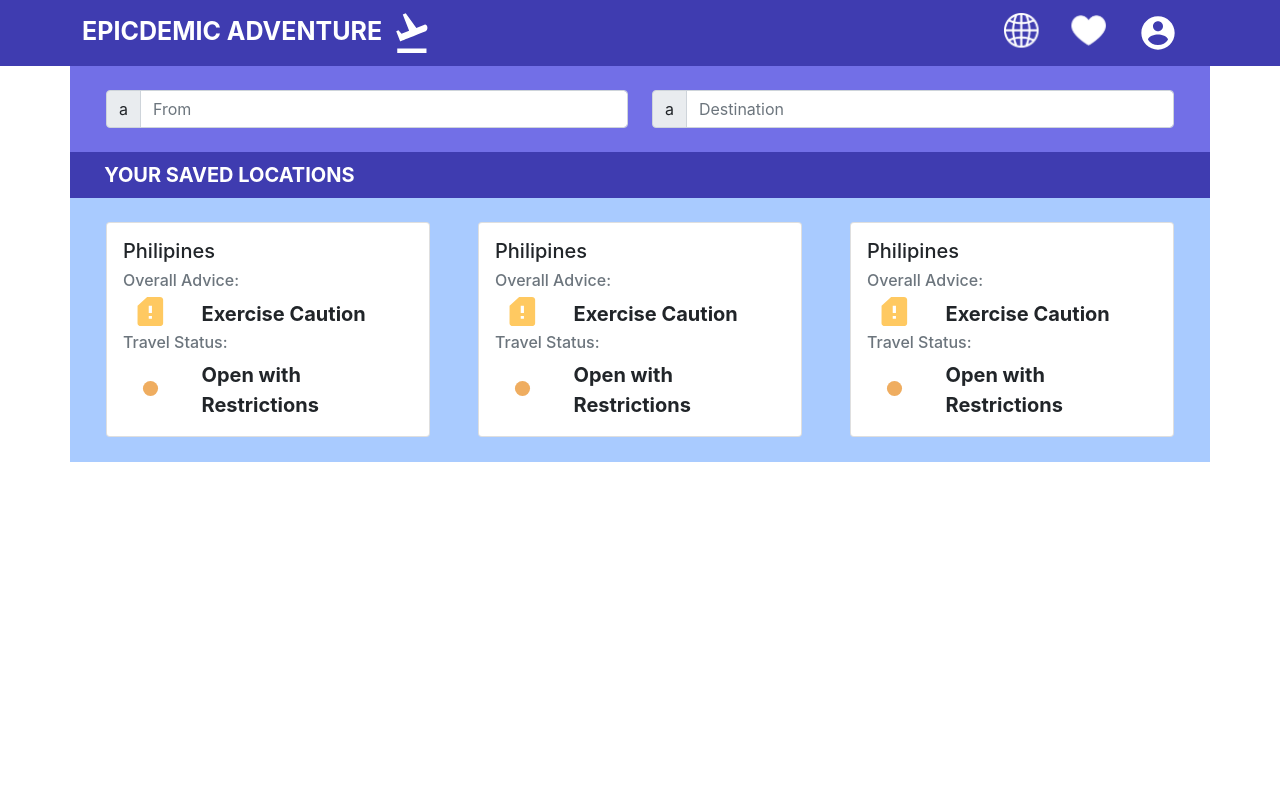
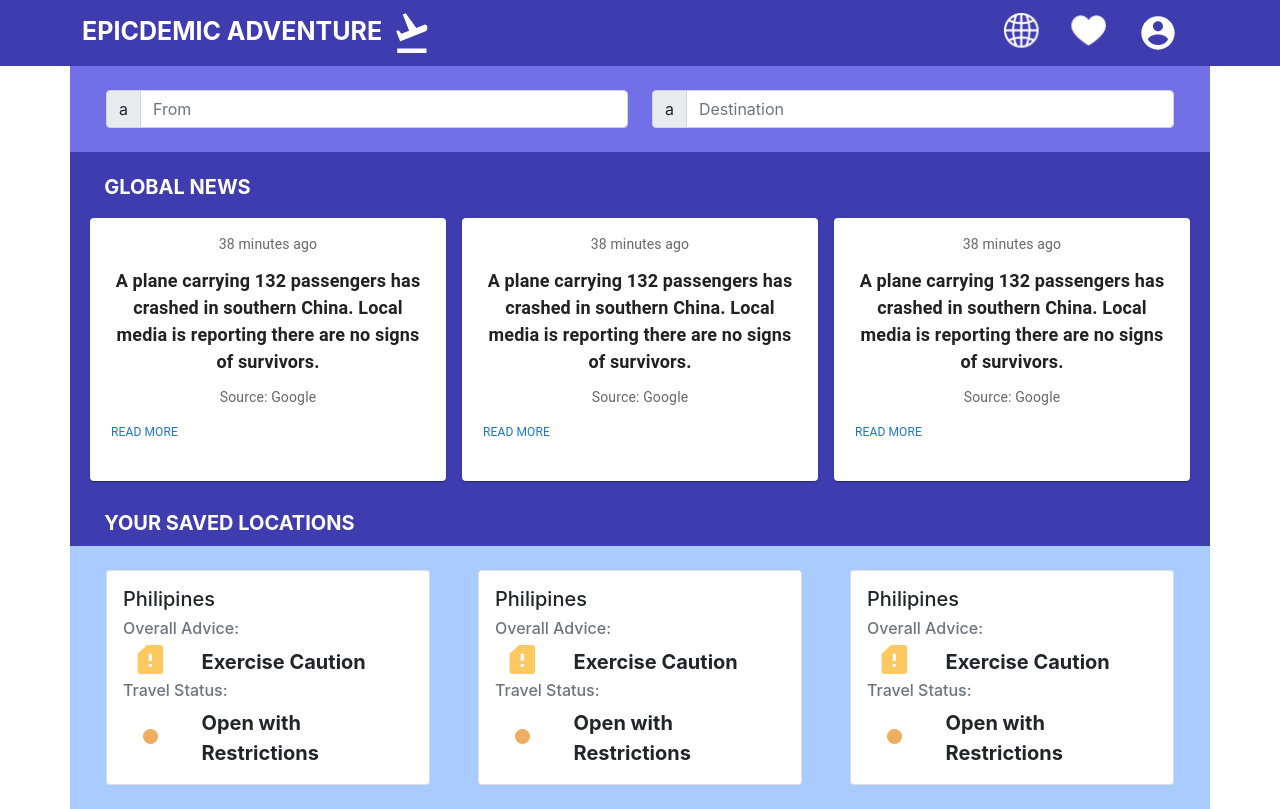
Before and after one commit to sophiac6410/SENG3011_EpicDemic, a React (Create React App) app in the folder PHASE_2/Application_SourceCode/epicdemic/: page / in a window 1280 px wide. Built offline with nearby package versions, Linux system fonts and the light colour scheme.

Commit message:
need to do diff divs

```diff
--- /dev/null
+++ b/PHASE_2/Application_SourceCode/epicdemic/src/components/NewsBar.js
@@ -0,0 +1,60 @@
+import React from "react";
+import NewsCard from "./NewsCard";
+import Carousel from "react-multi-carousel";
+import "react-multi-carousel/lib/styles.css";
+import "../styles/Home.css"
+import { Row } from "react-bootstrap";
+import Grid from '@mui/material/Grid';
+import Box from '@mui/material/Box';
+
+const responsive = {
+    superLargeDesktop: {
+      // the naming can be any, depends on you.
+      breakpoint: { max: 4000, min: 3000 },
+      items: 5
+    },
+    desktop: {
+      breakpoint: { max: 2000, min: 1024 },
+      items: 3,
+    },
+    tablet: {
+      breakpoint: { max: 1024, min: 464 },
+      items: 2
+    },
+    mobile: {
+      breakpoint: { max: 464, min: 0 },
+      items: 1
+    }
+  };
+
+class NewsBar extends React.Component {
+  render() {
+    return(
+      <Row className="mt-2">
+        <div className="sub-title mb-2">GLOBAL NEWS</div>
+        <div className="news-carousel">
+          <Carousel
+            responsive={responsive}
+            containerClass="news-carousel"
+            autoPlay={false}
+            arrows={false}
+            shouldResetAutoplay={false}
+            itemClass="location-card"
+            centerMode={true}
+          >
+              <NewsCard></NewsCard>
+              <NewsCard></NewsCard>
+              <NewsCard></NewsCard>
+              <NewsCard></NewsCard>
+              <NewsCard></NewsCard>
+              <NewsCard></NewsCard>
+              <NewsCard></NewsCard>
+              <NewsCard></NewsCard>
+          </Carousel>
+        </div>
+      </Row>
+    )
+  }
+}
+
+export default NewsBar
--- /dev/null
+++ b/PHASE_2/Application_SourceCode/epicdemic/src/components/NewsCard.js
@@ -0,0 +1,33 @@
+import * as React from 'react';
+import Card from '@mui/material/Card';
+import CardActions from '@mui/material/CardActions';
+import CardContent from '@mui/material/CardContent';
+import CardMedia from '@mui/material/CardMedia';
+import Button from '@mui/material/Button';
+import Typography from '@mui/material/Typography';
+
+export default function NewsCard() {
+  return (
+    <Card sx={{ maxWidth: 500 }} className="m-2">
+      <CardContent>
+        <Typography sx={{ fontSize: 14, mb: 1.5 }} color="text.secondary" align="center">
+          38 minutes ago
+        </Typography>
+        <Typography component="div" align="center" sx={{ mb: 1.5 }}>
+          <text style={{"font-size": "18px", "font-weight": "bold"}}>
+            A plane carrying 132 passengers has crashed in southern China. Local media is reporting there are no signs of survivors.
+          </text>
+        </Typography>
+        <Typography variant="body2" sx={{ fontSize: 14, mb: 1.5 }} color="text.secondary" align="center">
+          Source: Google
+        </Typography>
+        <Button size="small">
+          <Typography sx={{ fontSize: 12, mb: 1.5 }} align="center">
+            Read more
+          </Typography>
+        </Button>
+      </CardContent>
+
+    </Card>
+  );
+}
--- a/PHASE_2/Application_SourceCode/epicdemic/src/pages/home.js
+++ b/PHASE_2/Application_SourceCode/epicdemic/src/pages/home.js
@@ -1,11 +1,13 @@
 import {Container} from "react-bootstrap";
 import LocationBar from "../components/LocationBar";
+import NewsBar from "../components/NewsBar";
 import Search from "../components/Search";
 
 function Home() {
   return (
       <Container style={{"background-color": "#3F3CB0"}}>
         <Search></Search>
+        <NewsBar></NewsBar>
         <LocationBar></LocationBar>
       </Container>
   );
--- a/PHASE_2/Application_SourceCode/epicdemic/src/styles/Home.css
+++ b/PHASE_2/Application_SourceCode/epicdemic/src/styles/Home.css
@@ -6,5 +6,11 @@
     font-size: 20px;
     color: white;
     font-weight: bold;
+    padding-top: 1%;
     padding-left: 3%;
 }
+
+.news-carousel {
+    background-color: #3F3CB0;
+    align-items: center;
+}
```
Also changed, not shown: 1 other file (tests, documents, lock files or other folders).
